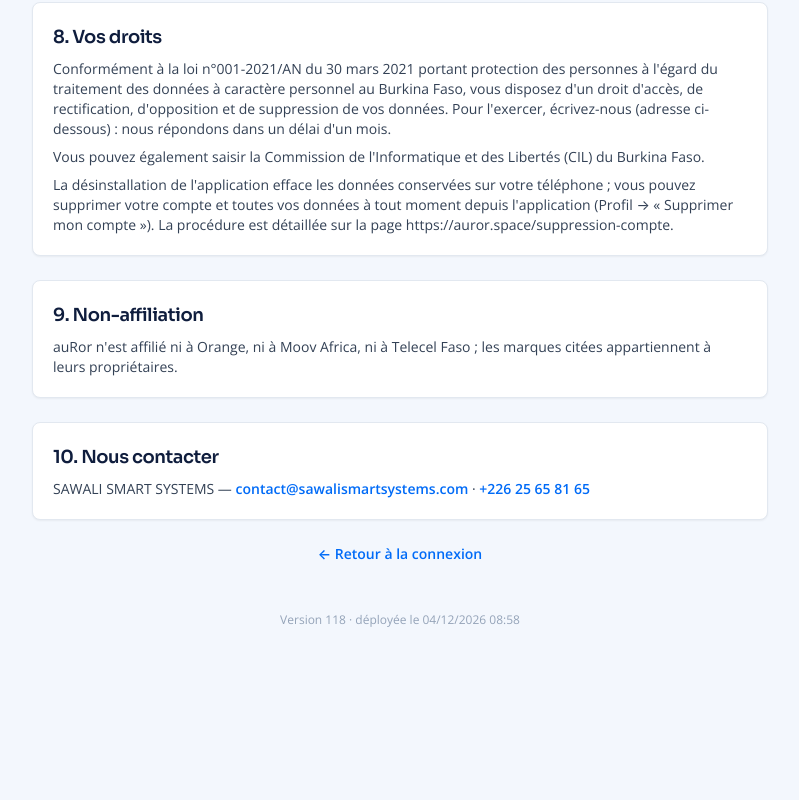
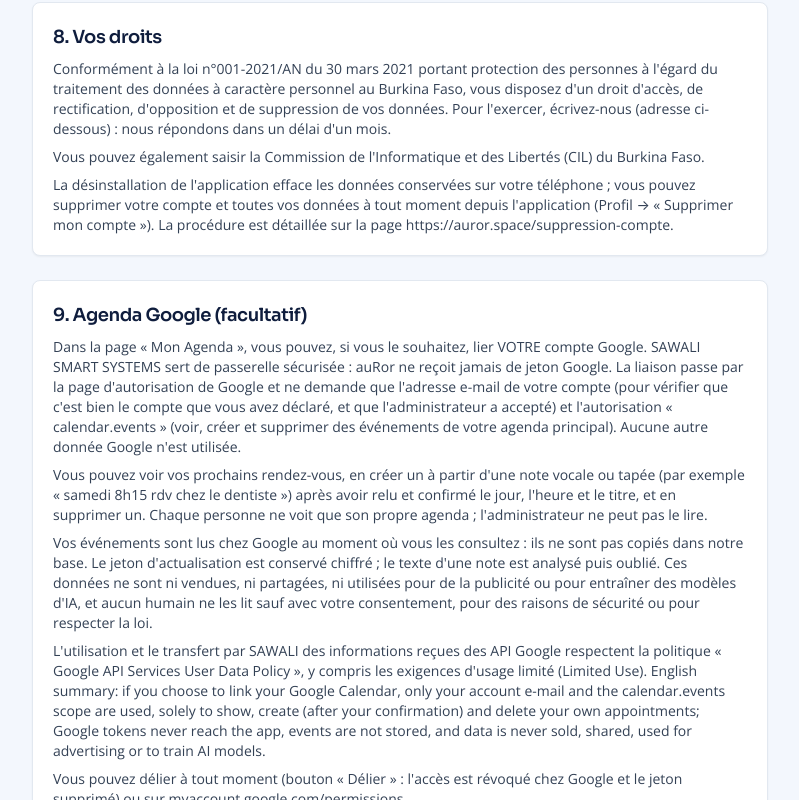
Before and after one commit to ShuyahBF/Claude, a React (Vite) app in the folder mobile-payments-web/frontend/: page /confidentialite in a window 1280 px wide. Shown: the part 2000-2800 px from the top of the page, without its empty margins (240-1039 px from the left). Before the commit the page ends 2644 px from the top, so only its background shows below. Built offline with nearby package versions, Linux system fonts and the light colour scheme; no server answers.

Commit message:
auRor : politique de confidentialité, section Agenda Google

```diff
--- a/mobile-payments-web/frontend/src/pages/Confidentialite.jsx
+++ b/mobile-payments-web/frontend/src/pages/Confidentialite.jsx
@@ -11,7 +11,7 @@ import { LIBELLE_VERSION } from "@/version";
 // ============================================================================
 
 // Date de dernière mise à jour affichée en haut de la page
-const MISE_A_JOUR = "11/10/2026";
+const MISE_A_JOUR = "15/11/2026";
 
 // Mention de non-affiliation (identique à celle de l'application Android)
 const MENTION_NON_AFFILIATION =
@@ -92,7 +92,17 @@ const SECTIONS = [
     ],
   },
   {
-    titre: "9. Non-affiliation",
+    titre: "9. Agenda Google (facultatif)",
+    paragraphes: [
+      "Dans la page « Mon Agenda », vous pouvez, si vous le souhaitez, lier VOTRE compte Google. SAWALI SMART SYSTEMS sert de passerelle sécurisée : auRor ne reçoit jamais de jeton Google. La liaison passe par la page d'autorisation de Google et ne demande que l'adresse e-mail de votre compte (pour vérifier que c'est bien le compte que vous avez déclaré, et que l'administrateur a accepté) et l'autorisation « calendar.events » (voir, créer et supprimer des événements de votre agenda principal). Aucune autre donnée Google n'est utilisée.",
+      "Vous pouvez voir vos prochains rendez-vous, en créer un à partir d'une note vocale ou tapée (par exemple « samedi 8h15 rdv chez le dentiste ») après avoir relu et confirmé le jour, l'heure et le titre, et en supprimer un. Chaque personne ne voit que son propre agenda ; l'administrateur ne peut pas le lire.",
+      "Vos événements sont lus chez Google au moment où vous les consultez : ils ne sont pas copiés dans notre base. Le jeton d'actualisation est conservé chiffré ; le texte d'une note est analysé puis oublié. Ces données ne sont ni vendues, ni partagées, ni utilisées pour de la publicité ou pour entraîner des modèles d'IA, et aucun humain ne les lit sauf avec votre consentement, pour des raisons de sécurité ou pour respecter la loi.",
+      "L'utilisation et le transfert par SAWALI des informations reçues des API Google respectent la politique « Google API Services User Data Policy », y compris les exigences d'usage limité (Limited Use). English summary: if you choose to link your Google Calendar, only your account e-mail and the calendar.events scope are used, solely to show, create (after your confirmation) and delete your own appointments; Google tokens never reach the app, events are not stored, and data is never sold, shared, used for advertising or to train AI models.",
+      "Vous pouvez délier à tout moment (bouton « Délier » : l'accès est révoqué chez Google et le jeton supprimé) ou sur myaccount.google.com/permissions.",
+    ],
+  },
+  {
+    titre: "10. Non-affiliation",
     paragraphes: [MENTION_NON_AFFILIATION],
   },
 ];
@@ -131,7 +141,7 @@ export default function Confidentialite() {
 
         {/* Contact officiel (le même que sur la page de connexion) */}
         <section className="card space-y-2">
-          <h2 className="text-lg font-semibold">10. Nous contacter</h2>
+          <h2 className="text-lg font-semibold">11. Nous contacter</h2>
           <p className="text-sm text-gray-700">
             SAWALI SMART SYSTEMS — <a href="mailto:contact@sawalismartsystems.com" className="font-semibold text-primary">contact@sawalismartsystems.com</a>
             {" · "}<a href="tel:+22625658165" className="font-semibold text-primary">+226 25 65 81 65</a>
--- a/mobile-payments-web/frontend/src/version.js
+++ b/mobile-payments-web/frontend/src/version.js
@@ -27,7 +27,7 @@
 // ============================================================================
 
 // Compteur de déploiements : +1 à chaque déploiement.
-export const VERSION = 118;
+export const VERSION = 119;
 
 // Numéro de la PR GitHub fusionnée pour ce déploiement.
 export const LOT = 141;
```
